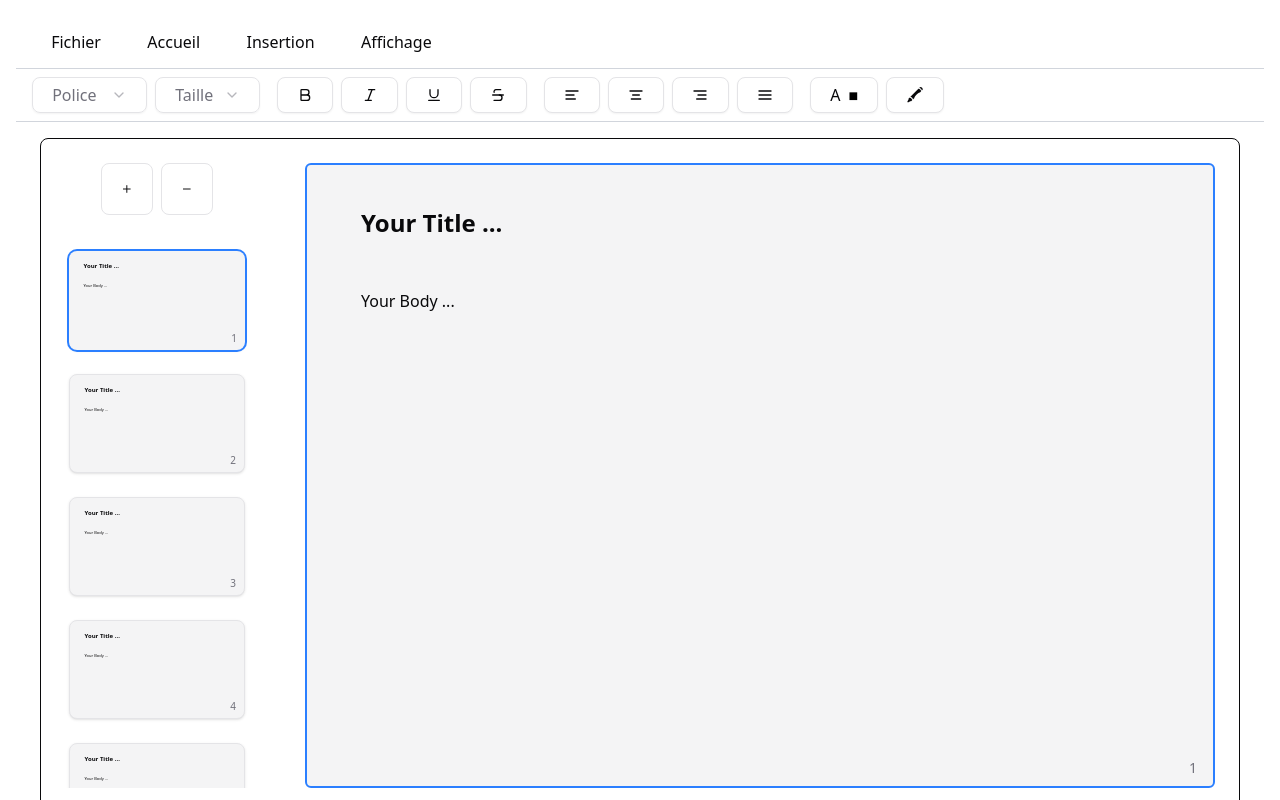
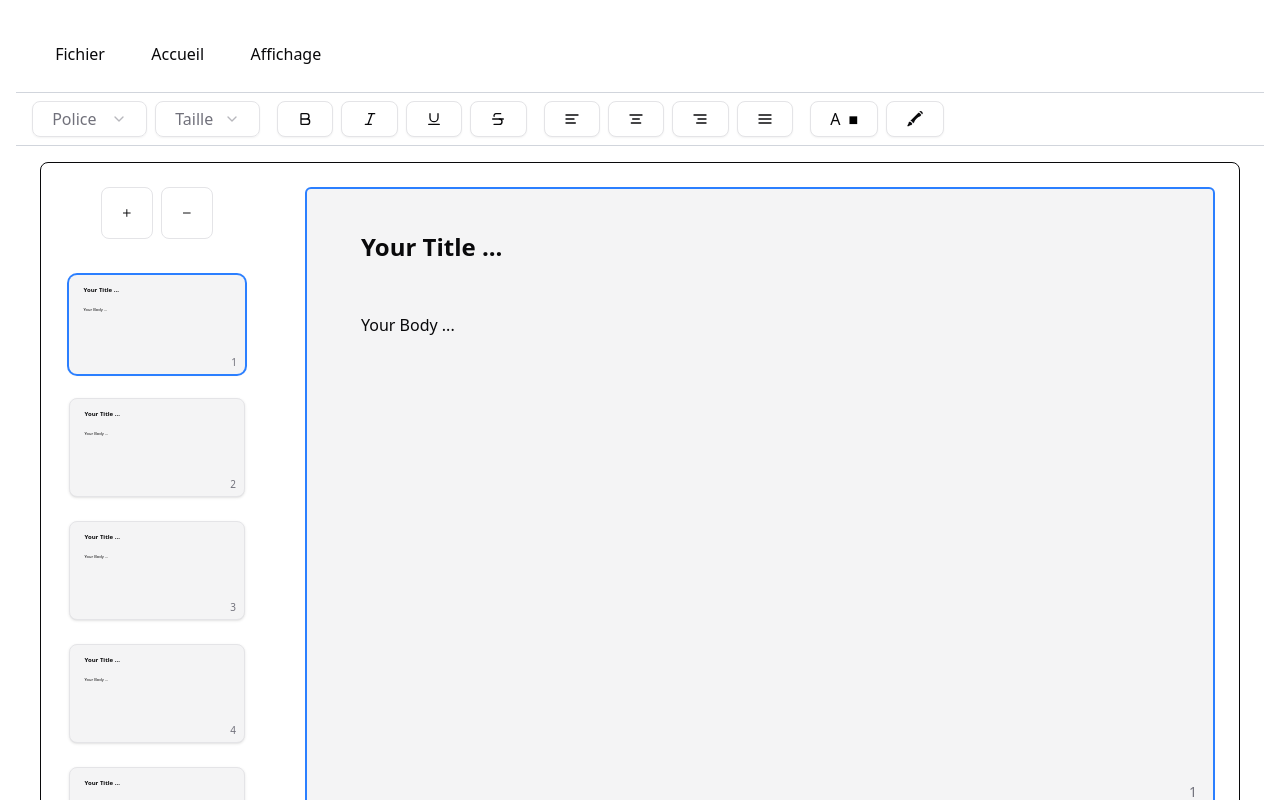
Before and after one commit to Wavitoo/DataboldSlides, a React (Vite) app: page / in a window 1280 px wide. Built offline with nearby package versions, Linux system fonts and the light colour scheme.

Commit message:
style(menu): fix button pressed style and remove insertion

```diff
--- a/src/components/TopMenu.jsx
+++ b/src/components/TopMenu.jsx
@@ -47,14 +47,6 @@ export default function TopMenu({
       ],
     },
     {
-      label: "Insertion",
-      children: [
-        { label: "Image", action: () => alert("Insérer image") },
-        { label: "Forme", action: () => alert("Insérer forme") },
-        { label: "Zone de texte", action: () => alert("Zone de texte") },
-      ],
-    },
-    {
       label: "Affichage",
       children: [
         {
@@ -70,9 +62,9 @@ export default function TopMenu({
   ];
 
   return (
-    <div className="w-full border-b border-gray-300 dark:border-gray-400 bg-background text-foreground px-4 py-2 flex items-center justify-between">
+    <div className="w-full border-b border-gray-300 dark:border-gray-400 bg-background text-foreground px-4 py-4 flex items-center justify-between">
       {/* Large screen menu */}
-      <div className="hidden md:flex gap-2 flex-wrap overflow-x-auto scrollbar-none">
+      <div className="hidden md:flex gap-2 flex-wrap overflow-x-auto scrollbar-none py-1 px-1">
         {items.map((group) => (
           <DropdownMenu key={group.label}>
             <DropdownMenuTrigger asChild>
```
